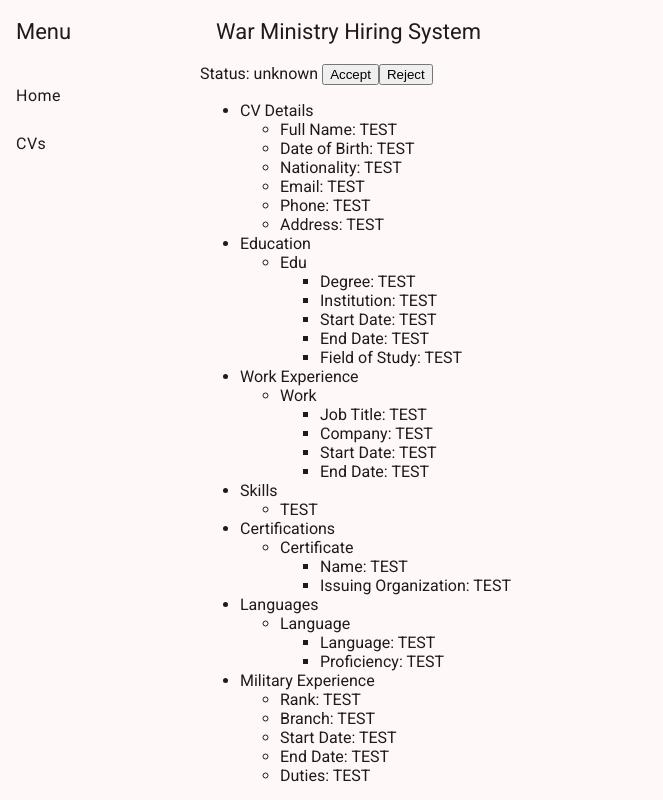
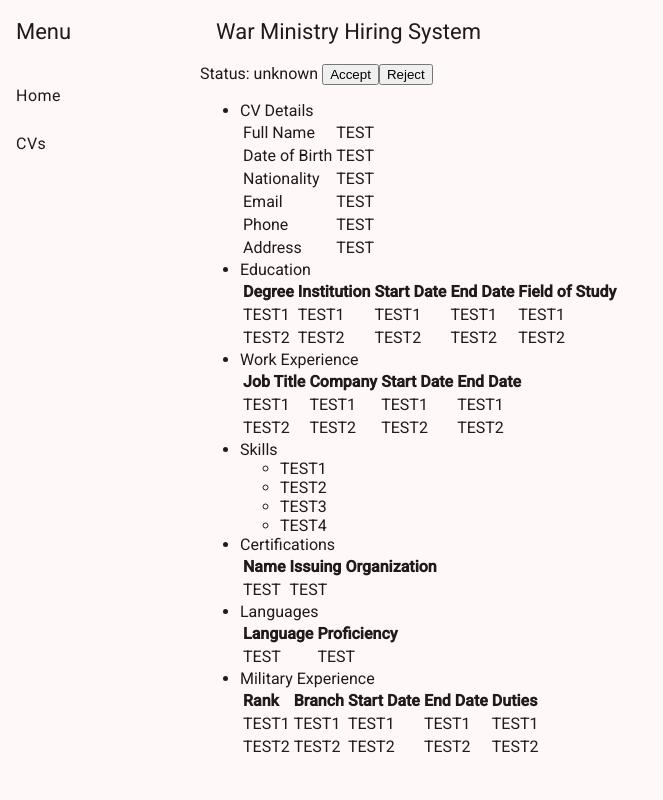
Before and after one commit to lexuv2/DC25-War-Ministry, an Angular app in the folder frontend/war-ministry-frontend/: page /cv/1 in a window 1280 px wide. Shown: the whole page, without its empty margins (0-663 px from the left). Built offline with nearby package versions, Linux system fonts and the light colour scheme.

Commit message:
[FRONTEND] Switch details to tables

```diff
--- a/frontend/war-ministry-frontend/src/app/cv-details/cv-details.component.html
+++ b/frontend/war-ministry-frontend/src/app/cv-details/cv-details.component.html
@@ -4,79 +4,161 @@ Status: unknown
 
 <ul>
     <li>CV Details
-        <ul>
-            <li>Full Name: TEST</li>
-            <li>Date of Birth: TEST</li>
-            <li>Nationality: TEST</li>
-            <li>Email: TEST</li>
-            <li>Phone: TEST</li>
-            <li>Address: TEST</li>
-        </ul>
+        <table>
+            <tr>
+                <td>Full Name</td>
+                <td>TEST</td>
+            </tr>
+            <tr>
+                <td>Date of Birth</td>
+                <td>TEST</td>
+            </tr>
+            <tr>
+                <td>Nationality</td>
+                <td>TEST</td>
+            </tr>
+            <tr>
+                <td>Email</td>
+                <td>TEST</td>
+            </tr>
+            <tr>
+                <td>Phone</td>
+                <td>TEST</td>
+            </tr>
+            <tr>
+                <td>Address</td>
+                <td>TEST</td>
+            </tr>
+        </table>
     </li>
 
     <li>Education
-        <ul>
-            <li>Edu
-                <ul>
-                    <li>Degree: TEST</li>
-                    <li>Institution: TEST</li>
-                    <li>Start Date: TEST</li>
-                    <li>End Date: TEST</li>
-                    <li>Field of Study: TEST</li>
-                </ul>
-            </li>
-        </ul>
+        <table>
+            <thead>
+                <tr>
+                    <th>Degree</th>
+                    <th>Institution</th>
+                    <th>Start Date</th>
+                    <th>End Date</th>
+                    <th>Field of Study</th>
+                </tr>
+            </thead>
+            <tbody>
+                <tr>
+                    <td>TEST1</td>
+                    <td>TEST1</td>
+                    <td>TEST1</td>
+                    <td>TEST1</td>
+                    <td>TEST1</td>
+                </tr>
+                <tr>
+                    <td>TEST2</td>
+                    <td>TEST2</td>
+                    <td>TEST2</td>
+                    <td>TEST2</td>
+                    <td>TEST2</td>
+                </tr>
+            </tbody>
+        </table>
     </li>
 
     <li>Work Experience
-        <ul>
-            <li>Work
-                <ul>
-                    <li>Job Title: TEST</li>
-                    <li>Company: TEST</li>
-                    <li>Start Date: TEST</li>
-                    <li>End Date: TEST</li>
-                </ul>
-            </li>
-        </ul>
+        <table>
+            <thead>
+                <tr>
+                    <th>Job Title</th>
+                    <th>Company</th>
+                    <th>Start Date</th>
+                    <th>End Date</th>
+                </tr>
+            </thead>
+            <tbody>
+                <tr>
+                    <td>TEST1</td>
+                    <td>TEST1</td>
+                    <td>TEST1</td>
+                    <td>TEST1</td>
+                </tr>
+                <tr>
+                    <td>TEST2</td>
+                    <td>TEST2</td>
+                    <td>TEST2</td>
+                    <td>TEST2</td>
+                </tr>
+            </tbody>
+        </table>
     </li>
 
     <li>Skills
         <ul>
-            <li>TEST</li>
+            <li>TEST1</li>
+            <li>TEST2</li>
+            <li>TEST3</li>
+            <li>TEST4</li>
         </ul>
     </li>
 
     <li>Certifications
-        <ul>
-            <li> Certificate
-                <ul>
-                    <li>Name: TEST</li>
-                    <li>Issuing Organization: TEST</li>
-                </ul>
-            </li>
-
-        </ul>
+        <table>
+            <thead>
+                <tr>
+                    <th>Name</th>
+                    <th>Issuing Organization</th>
+                </tr>
+            </thead>
+            <tbody>
+                <tr>
+                    <td>TEST</td>
+                    <td>TEST</td>
+                </tr>
+            </tbody>
+        </table>
     </li>
 
     <li>Languages
-        <ul>
-            <li>Language
-                <ul>
-                    <li>Language: TEST</li>
-                    <li>Proficiency: TEST</li>
-                </ul>
-            </li>
-        </ul>
+        <table>
+            <thead>
+                <tr>
+                    <th>Language</th>
+                    <th>Proficiency</th>
+                </tr>
+            </thead>
+            <tbody>
+                <tr>
+                    <td>TEST</td>
+                    <td>TEST</td>
+                </tr>
+            </tbody>
+        </table>
     </li>
 
     <li>Military Experience
-        <ul>
-            <li>Rank: TEST</li>
-            <li>Branch: TEST</li>
-            <li>Start Date: TEST</li>
-            <li>End Date: TEST</li>
-            <li>Duties: TEST</li>
-        </ul>
+        <table>
+            <thead>
+                <tr>
+                    <th>Rank</th>
+                    <th>Branch</th>
+                    <th>Start Date</th>
+                    <th>End Date</th>
+                    <th>Duties</th>
+                </tr>
+            </thead>
+            <tbody>
+                <tr>
+                    <td>TEST1</td>
+                    <td>TEST1</td>
+                    <td>TEST1</td>
+                    <td>TEST1</td>
+                    <td>TEST1</td>
+                </tr>
+                <tr>
+                    <td>TEST2</td>
+                    <td>TEST2</td>
+                    <td>TEST2</td>
+                    <td>TEST2</td>
+                    <td>TEST2</td>
+                </tr>
+            </tbody>
+        </table>
     </li>
 </ul>
```
